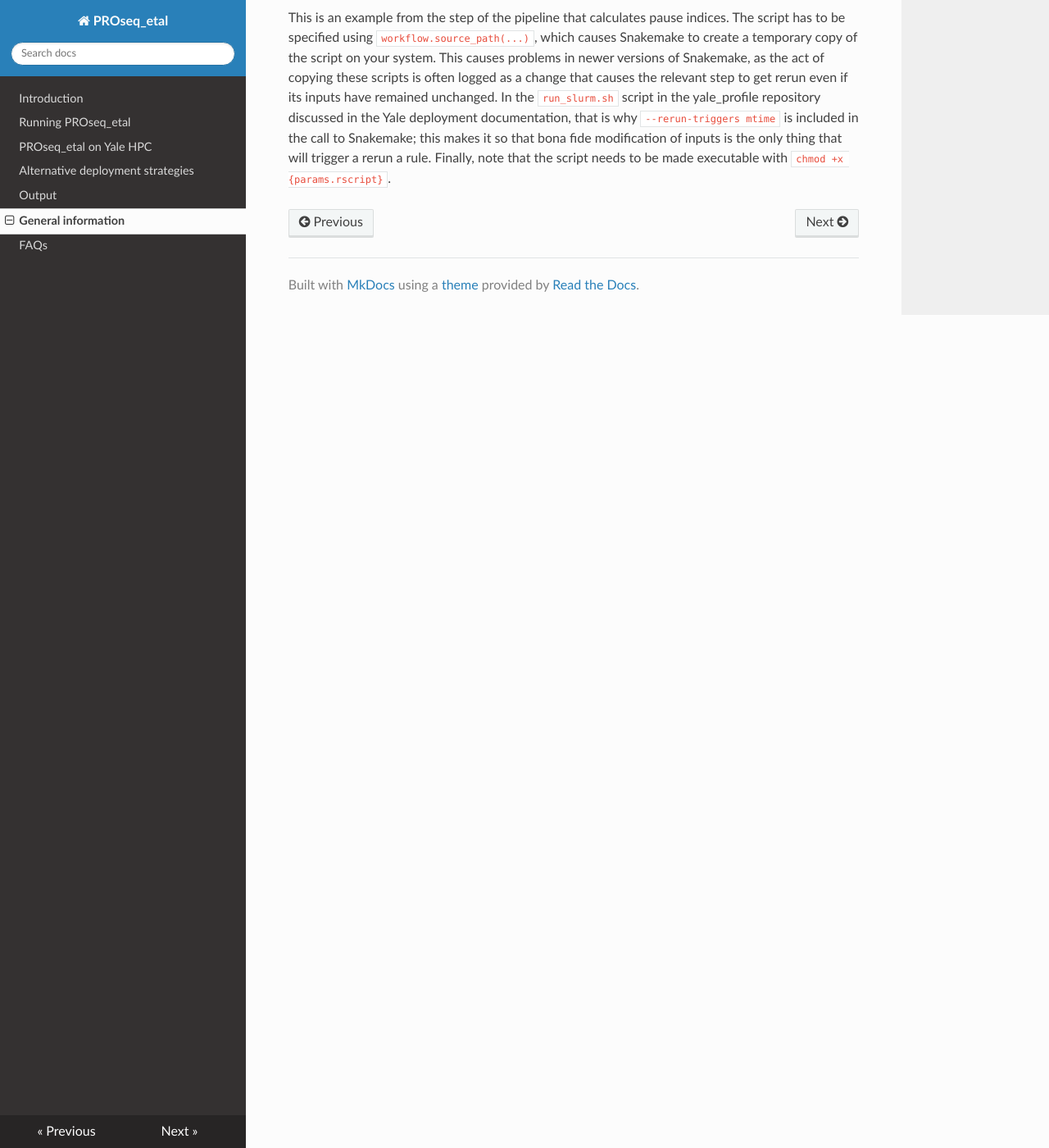
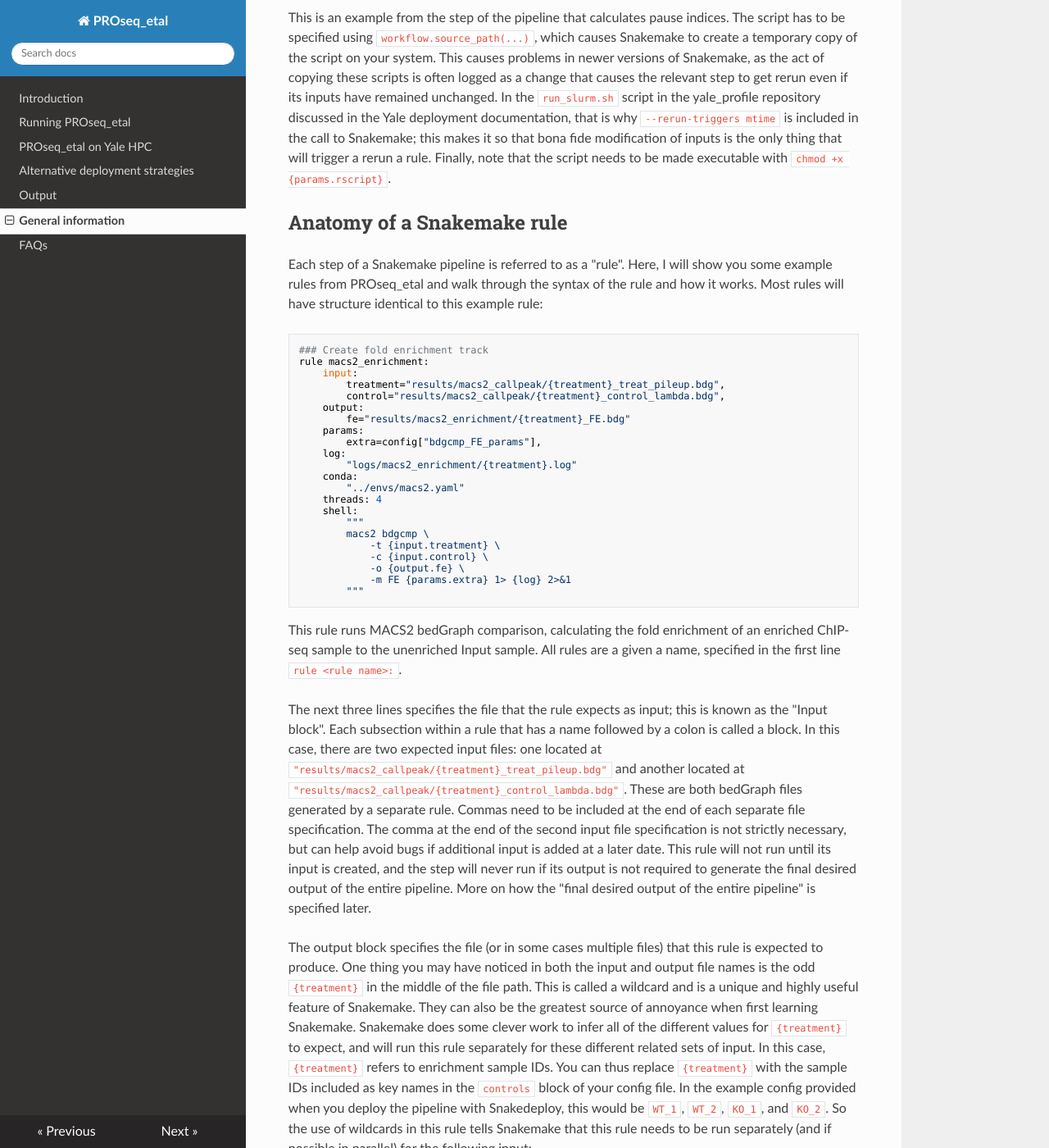
Before and after one commit to isaacvock/PROseq_etal, an MkDocs documentation site: the page built from docs/pragmatism.md, in a window 1280 px wide and 1400 px high, scrolled down 1678 px. Shown: the whole window at 82% size. Built offline with MkDocs 1.6.1, drawn with Linux system fonts in a browser that asks for light colours; nearby versions of some CDN libraries; some of the changed text lies outside the part shown.

Commit message:
Added info about Snakemake rules

````diff
--- a/docs/pragmatism.md
+++ b/docs/pragmatism.md
@@ -40,3 +40,70 @@ shell:
 ```
 
 This is an example from the step of the pipeline that calculates pause indices. The script has to be specified using `workflow.source_path(...)`, which causes Snakemake to create a temporary copy of the script on your system. This causes problems in newer versions of Snakemake, as the act of copying these scripts is often logged as a change that causes the relevant step to get rerun even if its inputs have remained unchanged. In the `run_slurm.sh` script in the yale_profile repository discussed in the Yale deployment documentation, that is why `--rerun-triggers mtime` is included in the call to Snakemake; this makes it so that bona fide modification of inputs is the only thing that will trigger a rerun a rule. Finally, note that the script needs to be made executable with `chmod +x {params.rscript}`.
+
+
+## Anatomy of a Snakemake rule
+
+Each step of a Snakemake pipeline is referred to as a "rule". Here, I will show you some example rules from PROseq_etal and walk through the syntax of the rule and how it works. Most rules will have structure identical to this example rule:
+
+``` python
+### Create fold enrichment track
+rule macs2_enrichment:
+    input:
+        treatment="results/macs2_callpeak/{treatment}_treat_pileup.bdg",
+        control="results/macs2_callpeak/{treatment}_control_lambda.bdg",
+    output:
+        fe="results/macs2_enrichment/{treatment}_FE.bdg"
+    params:
+        extra=config["bdgcmp_FE_params"],
+    log:
+        "logs/macs2_enrichment/{treatment}.log"
+    conda:
+        "../envs/macs2.yaml"
+    threads: 4
+    shell:
+        """
+        macs2 bdgcmp \
+            -t {input.treatment} \
+            -c {input.control} \
+            -o {output.fe} \
+            -m FE {params.extra} 1> {log} 2>&1
+        """
+```
+
+This rule runs MACS2 bedGraph comparison, calculating the fold enrichment of an enriched ChIP-seq sample to the unenriched Input sample. All rules are a given a name, specified in the first line `rule <rule name>:`.
+
+The next three lines specifies the file that the rule expects as input; this is known as the "Input block". Each subsection within a rule that has a name followed by a colon is called a block. In this case, there are two expected input files: one located at `"results/macs2_callpeak/{treatment}_treat_pileup.bdg"` and another located at `"results/macs2_callpeak/{treatment}_control_lambda.bdg"`. These are both bedGraph files generated by a separate rule. Commas need to be included at the end of each separate file specification. The comma at the end of the second input file specification is not strictly necessary, but can help avoid bugs if additional input is added at a later date. This rule will not run until its input is created, and the step will never run if its output is not required to generate the final desired output of the entire pipeline. More on how the "final desired output of the entire pipeline" is specified later.
+
+The output block specifies the file (or in some cases multiple files) that this rule is expected to produce. One thing you may have noticed in both the input and output file names is the odd `{treatment}` in the middle of the file path. This is called a wildcard and is a unique and highly useful feature of Snakemake. They can also be the greatest source of annoyance when first learning Snakemake. Snakemake does some clever work to infer all of the different values for `{treatment}` to expect, and will run this rule separately for these different related sets of input. In this case, `{treatment}` refers to enrichment sample IDs. You can thus replace `{treatment}` with the sample IDs included as key names in the `controls` block of your config file. In the example config provided when you deploy the pipeline with Snakedeploy, this would be `WT_1`, `WT_2`, `KO_1`, and `KO_2`. So the use of wildcards in this rule tells Snakemake that this rule needs to be run separately (and if possible in parallel) for the following input:
+
+* `"results/macs2_callpeak/WT_1_treat_pileup.bdg"` and `"results/macs2_callpeak/WT_1_control_lambda.bdg"`
+* `"results/macs2_callpeak/WT_2_treat_pileup.bdg"` and `"results/macs2_callpeak/WT_2_control_lambda.bdg"`
+* `"results/macs2_callpeak/KO_1_treat_pileup.bdg"` and `"results/macs2_callpeak/KO_1_control_lambda.bdg"`
+* `"results/macs2_callpeak/KO_2_treat_pileup.bdg"` and `"results/macs2_callpeak/KO_2_control_lambda.bdg"`
+
+and will generate the following output:
+
+* `"results/macs2_enrichment/WT_1_FE.bdg"`
+* `"results/macs2_enrichment/WT_2_FE.bdg"`
+* `"results/macs2_enrichment/KO_1_FE.bdg"`
+* `"results/macs2_enrichment/KO_2_FE.bdg"`
+
+
+
+The first rule to be aware of is called the "target rule" and is specified in the main Snakefile in the `workflow/` directory of the pipeline:
+
+``` python
+rule all:
+    input:
+        expand("results/fastqc/{SID}_{read}.html", SID = SAMP_NAMES, read = READ_NAMES),
+        expand("results/fastqc/{SID}_{read}_fastqc.zip", SID = SAMP_NAMES, read = READ_NAMES),
+        expand("results/align/{SID}.bam", SID = SAMP_NAMES),
+        expand("results/bigwig/{SID}.bw", SID = SAMP_NAMES),
+        expand("results/macs2_diff_bw/{TID}_diff.bw", TID = TREATMENT_NAMES),
+        expand("results/macs2_FE_bw/{TID}_FE.bw", TID = TREATMENT_NAMES),
+        expand("results/homer_annotatePeaks/{SID}_annot.txt", SID = SAMP_NAMES),
+        "results/homer_annotatePeaks/merged_annot.txt"
+```
+
+This rule
````
